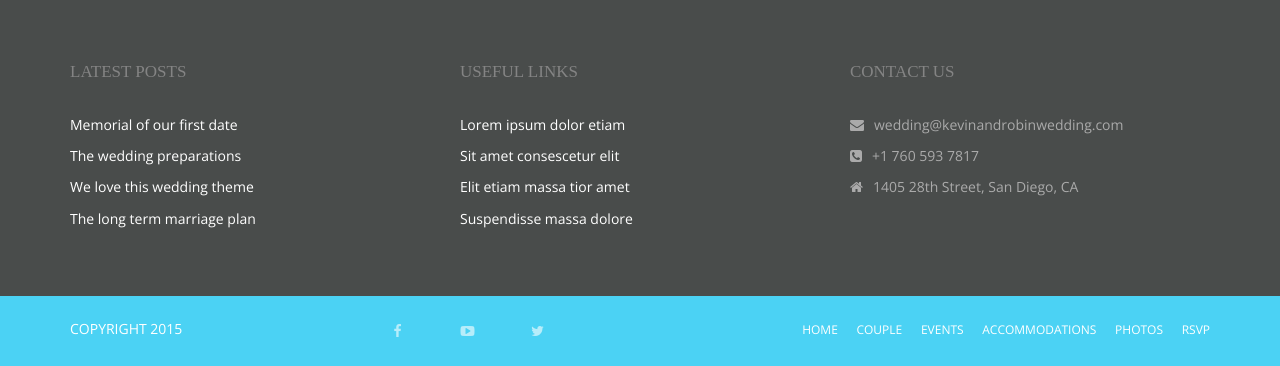
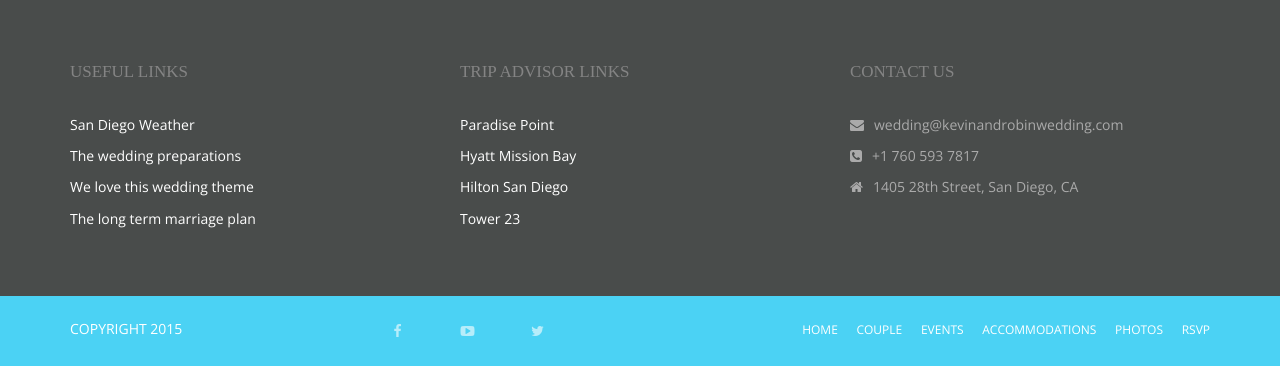
Before and after one commit to kevinandrobinwedding/kevinadrobinwedding.github.io, a website: page index.html in a window 1280 px wide. Shown: the part 6540-6906 px from the top of the page. Drawn offline with nearby package versions, Linux system fonts and the light colour scheme; some packages are replaced by stand-ins of ours; a web font is replaced by a local one.

Commit message:
added link

```diff
--- a/index.html
+++ b/index.html
@@ -569,21 +569,21 @@
             <div class="row">
 
                 <div class="col-md-4 footer-widget">
-                    <h4 class="widget-title">Latest posts</h4>
+                    <h4 class="widget-title">Useful links</h4>
                     <ul class="links list-unstyled">
-                        <li><a href="#">Memorial of our first date</a></li>
+                        <li><a href="http://www.accuweather.com/en/us/san-diego-ca/92101/weather-forecast/347628">San Diego Weather</a></li>
                         <li><a href="#">The wedding preparations</a></li>
                         <li><a href="#">We love this wedding theme</a></li>
                         <li><a href="#">The long term marriage plan</a></li>
                     </ul>
                 </div>
                 <div class="col-md-4 footer-widget">
-                    <h4 class="widget-title">Useful links</h4>
+                    <h4 class="widget-title">Trip Advisor Links</h4>
                     <ul class="links list-unstyled">
-                        <li><a href="#">Lorem ipsum dolor etiam</a></li>
-                        <li><a href="#">Sit amet consescetur elit</a></li>
-                        <li><a href="#">Elit etiam massa tior amet</a></li>
-                        <li><a href="#">Suspendisse massa dolore</a></li>
+                        <li><a href="http://www.tripadvisor.com/Hotel_Review-g60750-d119728-Reviews-Paradise_Point_Resort_Spa-San_Diego_California.html" target="_blank">Paradise Point</a></li>
+                        <li><a href="http://www.tripadvisor.com/Hotel_Review-g60750-d80193-Reviews-Hyatt_Regency_Mission_Bay-San_Diego_California.html" target="_blank">Hyatt Mission Bay</a></li>
+                        <li><a href="http://www.tripadvisor.com/Hotel_Review-g60750-d119721-Reviews-Hilton_San_Diego_Resort_Spa-San_Diego_California.html" target="_blank">Hilton San Diego</a></li>
+                        <li><a href="http://www.tripadvisor.com/Hotel_Review-g60750-d571835-Reviews-Tower23_Hotel-San_Diego_California.html" target="_blank">Tower 23</a></li>
                     </ul>
                 </div>
                 <div class="col-md-4 footer-widget">
```
